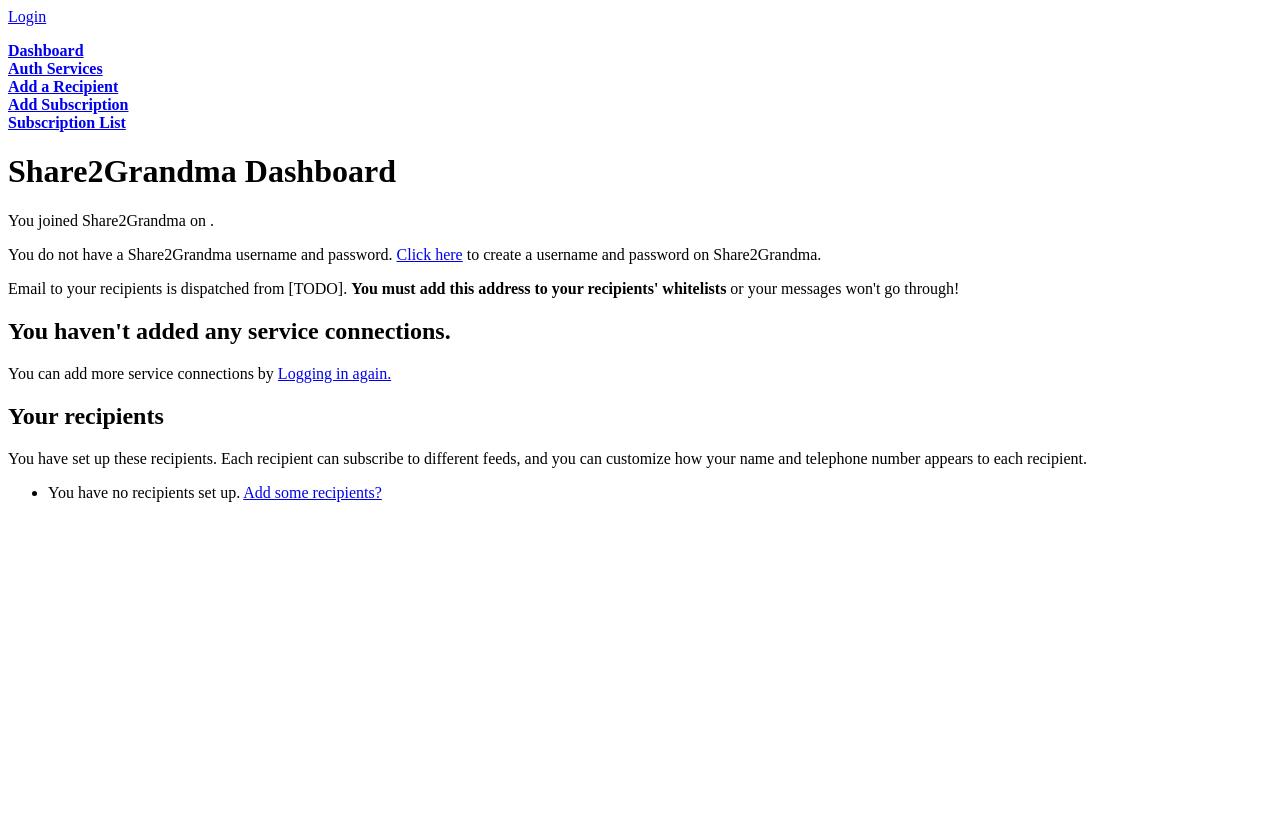
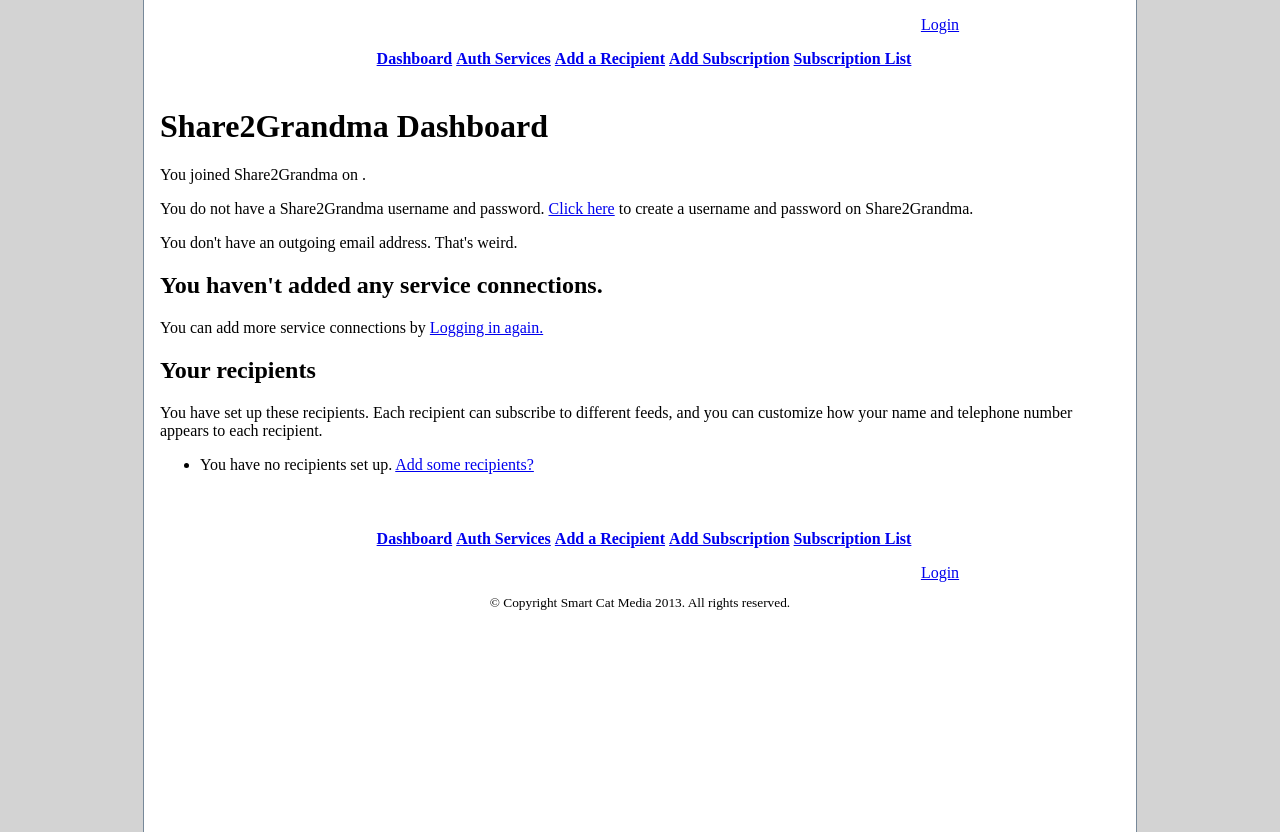
Before and after one commit to georgedorn/share2grandma, a Django app: page /dashboard/ in a window 1280 px wide. Before the commit the page ends 502 px from the top, so only its background shows below. Run offline with Django 3.2, Linux system fonts and the light colour scheme; parts of the project's set-up code (start-up, migrations or seed data) failed here and were passed over; some libraries are stand-ins or nearby versions.

Commit message:
basic styles

```diff
--- a/dashboard/templates/dashboard/dashboard.html
+++ b/dashboard/templates/dashboard/dashboard.html
@@ -21,15 +21,23 @@
         </p>
     {% endif %}
 
-     <p>{% blocktrans with myemail=user.originating_email %}
-         Email to your recipients is dispatched from {{ myemail }}[TODO].  <strong>You must add this address to
-        your recipients' whitelists</strong> or your messages won't go through!
-     {% endblocktrans %}</p>
+    <p>
+    {%  if myemail %}
+        {% blocktrans with myemail=user.s2g_email %}
+            Email to your recipients is dispatched from {{ myemail }}.  <strong>You must add this address to
+            your recipients' whitelists on Presto℠</strong> or your messages won't go through!
+        {% endblocktrans %}
+    {% else %}
+        {% blocktrans %}
+            You don't have an outgoing email address.  That's weird.
+        {% endblocktrans %}
+    {% endif %}
+    </p>
 
 {% if user.social_auth.all %}
     <h2>{% trans "Your service connections" %}</h2>
     <p>{% blocktrans %}You've connected these sites to your Share2Grandma account.  You may be able to log in, subscribe to feeds, or
-    both, from these services.{% endblocktrans %}</p>
+        both, from these services.{% endblocktrans %}</p>
     <ul>
     {% for auth in user.social_auth.all %}
         {% blocktrans with service=auth.provider uid=auth.uid %}
--- a/share2grandma/templates/base.html
+++ b/share2grandma/templates/base.html
@@ -3,30 +3,63 @@
 <head>
 <title>{% block pagetitle %}share2grandma - {% trans "put title variable here @todo" noop %}{%endblock%}</title>
 <style type="text/css">
-    dt { font-weight: bold; display: block; }
-    dd { display: inline; margin-right: 2em; }
-    .top dt { margin-top: 1em; }
+    body { background: lightgrey; padding: 0px; margin: 0px; }
+
+    ul.navlist li { font-weight: bold; display: inline; }
+    ul { display: block; margin-right: 2em; }
+    .top li { margin-top: 1em; }
+
+    #body_base {
+        width: 960px; max-width: 960px; height: 100%;
+        overflow: hidden;
+        background: white;
+        border-left: 1px solid lightslategrey; border-right: 1px solid lightslategrey;
+        padding: 1em; margin: 0px auto; }
+    #content_base {  }
+    #header { text-align: center; margin-bottom: 2.5em; }
+    #footer { text-align: center; margin-top: 3.5em; }
+    .nav_loginout { margin-right: -600px; }
 </style>
 {% block scripts %}{% endblock %}
-<script type="text/javascript" src="//code.jquery.com/jquery-1.10.2.min.js"></script>
-<script type="text/javascript" src="//code.jquery.com/ui/1.10.3/jquery-ui.min.js"></script>
-<link rel="stylesheet" href="//code.jquery.com/ui/1.10.3/themes/humanity/jquery-ui.min.css">
+<script type="text/javascript" src="http://code.jquery.com/jquery-1.10.2.min.js"></script>
+<script type="text/javascript" src="http://code.jquery.com/ui/1.10.3/jquery-ui.min.js"></script>
+<link rel="stylesheet" href="http://code.jquery.com/ui/1.10.3/themes/humanity/jquery-ui.min.css">
 </head>
 <body>
+<div id="body_base">
 {% block header %}
 <div id='header'>
-{% if user.is_authenticated %}{% trans "Hello" noop %} {{user.username}}.  <a href="{% url "django.contrib.auth.views.logout" %}">{% trans "Logout" noop %}</a>
-{% else %}<a href="{% url "auth_login" %}">{% trans "Login" noop %}</a>
-{% endif %}
-<dl>
-    <dt><a href="{% url "dashboard_main" %}">{% trans "Dashboard" %}</a></dt>
-    <dt><a href='{% url 'auth_services_list' %}'>{% trans "Auth Services" %}</a>
-    <dt><a href="{% url "recipient_create" %}">{% trans "Add a Recipient" %}</a></dt>
-    <dt><a href="{% url "subscription_create_tumblr" %}">{% trans "Add Subscription" %}</a></dt>
-    <dt><a href="{% url "subscription_list" %}">{% trans "Subscription List" %}</a></dt>
-</dl>
+    <div class='nav_loginout'>{% if user.is_authenticated %}{% trans "Hello" %} {{user.username}}.  <a href="{% url "django.contrib.auth.views.logout" %}">{% trans "Logout" %}</a>
+    {% else %}<a href="{% url "auth_login" %}">{% trans "Login" %}</a>
+    {% endif %}</div>
+
+    <ul class="navlist">
+        <li><a href="{% url "dashboard_main" %}">{% trans "Dashboard" %}</a></li>
+        <li><a href='{% url 'auth_services_list' %}'>{% trans "Auth Services" %}</a>
+        <li><a href="{% url "recipient_create" %}">{% trans "Add a Recipient" %}</a></li>
+        <li><a href="{% url "subscription_create_tumblr" %}">{% trans "Add Subscription" %}</a></li>
+        <li><a href="{% url "subscription_list" %}">{% trans "Subscription List" %}</a></li>
+    </ul>
 </div>
 {% endblock %}
+<div id="content_base">
 {% block content %}{% endblock %}
+</div>
+<div id="footer">
+    <ul class="navlist">
+        <li><a href="{% url "dashboard_main" %}">{% trans "Dashboard" %}</a></li>
+        <li><a href='{% url 'auth_services_list' %}'>{% trans "Auth Services" %}</a>
+        <li><a href="{% url "recipient_create" %}">{% trans "Add a Recipient" %}</a></li>
+        <li><a href="{% url "subscription_create_tumblr" %}">{% trans "Add Subscription" %}</a></li>
+        <li><a href="{% url "subscription_list" %}">{% trans "Subscription List" %}</a></li>
+    </ul>
+
+    <div class='nav_loginout'>{% if user.is_authenticated %}{% trans "Hello" %} {{user.username}}.  <a href="{% url "django.contrib.auth.views.logout" %}">{% trans "Logout" %}</a>
+    {% else %}<a href="{% url "auth_login" %}">{% trans "Login" %}</a>
+    {% endif %}</div>
+    <small><p>&copy; Copyright Smart Cat Media 2013. All rights reserved.</p></small>
+</div>
+</div>
+
 </body>
 </html>
```
